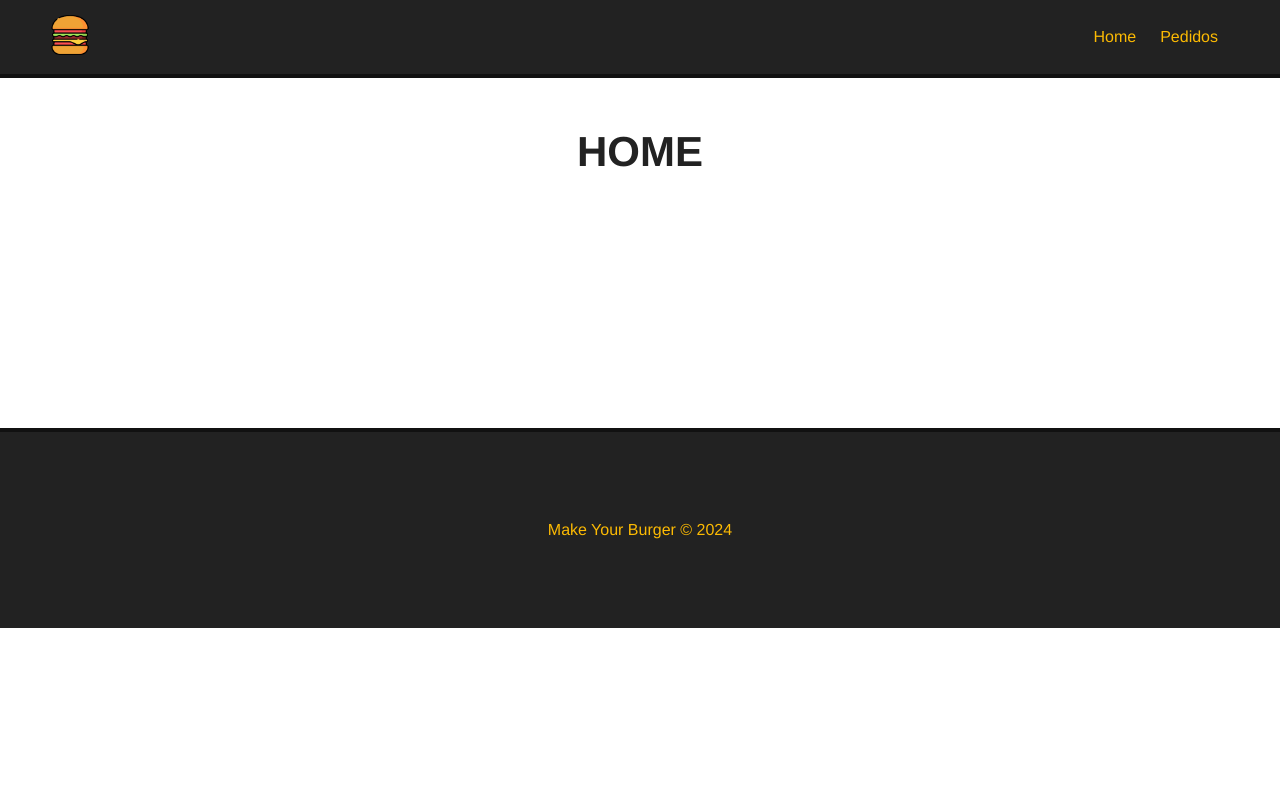
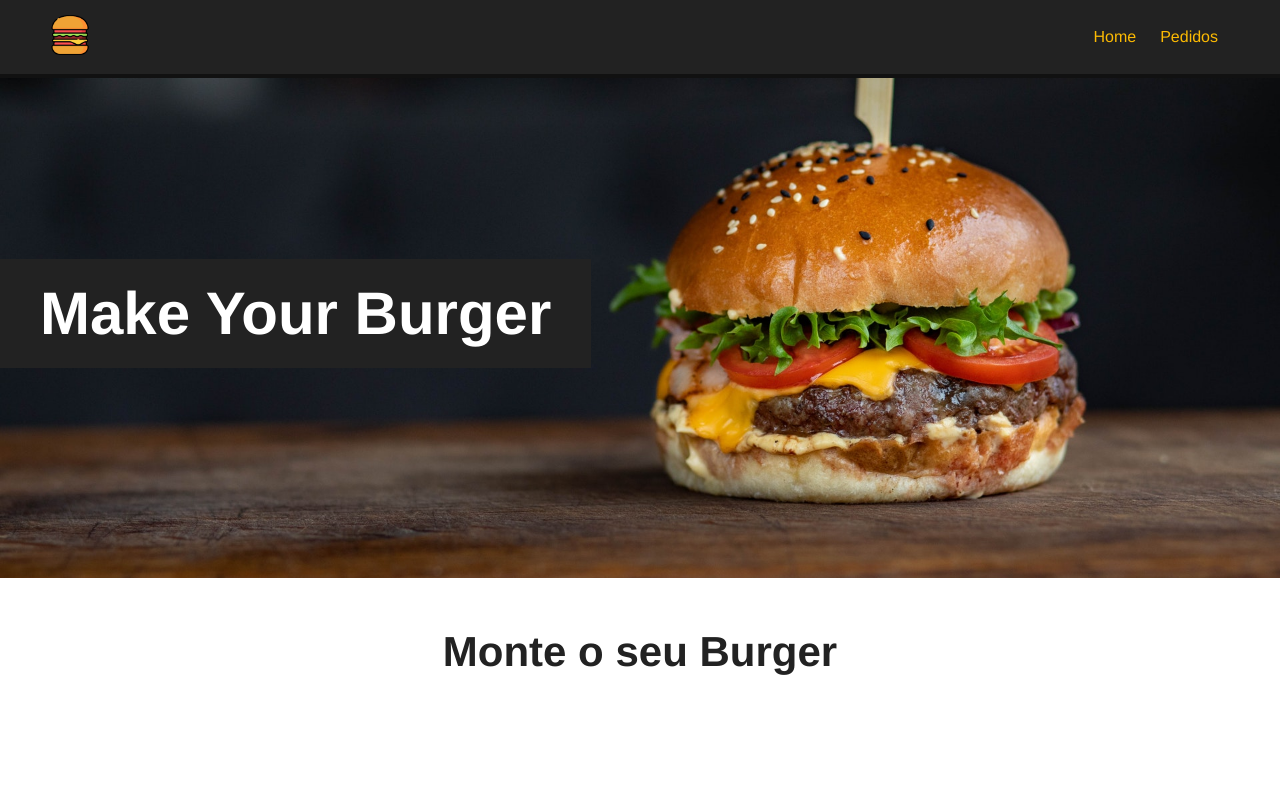
Before and after one commit to mr-cerebro/app-burguer, a Vue app: page / in a window 1280 px wide. Shown: the top 800 px of the page. Built offline with nearby package versions, Linux system fonts and the light colour scheme.

Commit message:
Add banner

```diff
--- /dev/null
+++ b/src/components/Banner.vue
@@ -0,0 +1,32 @@
+<template>
+  <div id="main-banner">
+    <h1>Make Your Burger</h1>
+  </div>
+</template>
+
+<script>
+export default {
+  name: "Banner",
+};
+</script>
+
+<style scoped>
+#main-banner {
+  background-image: url("/public/img/burger.jpg");
+  background-position: 0 -250px;
+  background-size: cover;
+  height: 500px;
+
+  display: flex;
+  align-items: center;
+  justify-content: flex-start;
+}
+
+#main-banner h1 {
+    color: #fff;
+    font-size: 60px;
+    text-align: center;
+    background-color: #222;
+    padding: 20px 40px;
+}
+</style>
--- a/src/views/Home.vue
+++ b/src/views/Home.vue
@@ -1,9 +1,17 @@
 <template>
+  <Banner />
   <div class="main-container">
-    <h1>HOME</h1>
+    <h1>Monte o seu Burger</h1>
   </div>
 </template>
 
 <script>
+import Banner from "@/components/Banner.vue";
 
+export default {
+  name: "Home",
+  components: {
+    Banner,
+  },
+};
 </script>
```
